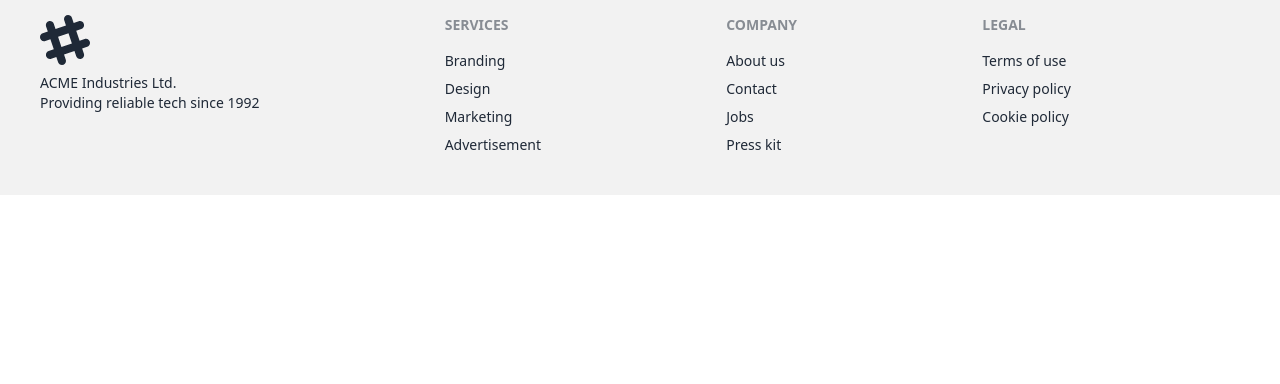
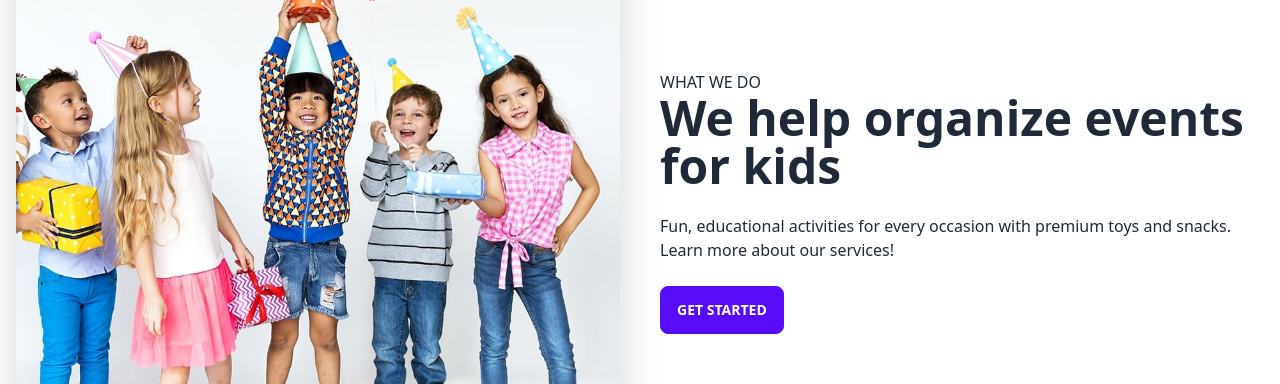
Before and after one commit to rh-abir/toy-marketplace, a React (Vite) app: page / in a window 1280 px wide. Shown: the part 1784-2168 px from the top of the page. Before the commit the page ends 1979 px from the top, so only its background shows below. Built offline with nearby package versions, Linux system fonts and the light colour scheme; no server answers.

Commit message:
adde wedo page

```diff
--- a/src/pages/Home/Home/Home.jsx
+++ b/src/pages/Home/Home/Home.jsx
@@ -1,6 +1,7 @@
 import Banner from "../Banner/Banner";
 import Gallery from "../Gallery/Gallery";
 import ShopCategoryTabs from "../ShopCategoryTabs/ShopCategoryTabs";
+import Wedo from "../Wedo/Wedo";
 
 
 const Home = () => {
@@ -8,6 +9,7 @@ const Home = () => {
         <div>
             <Banner></Banner>
             <Gallery></Gallery>
+            <Wedo></Wedo>
             <ShopCategoryTabs></ShopCategoryTabs>
         </div>
     );
--- a/src/pages/Home/ShopCategoryTabs/ShopCategoryCard.jsx
+++ b/src/pages/Home/ShopCategoryTabs/ShopCategoryCard.jsx
@@ -6,7 +6,7 @@ const ShopCategoryCard = ({cateoryData}) => {
 
     return (
         <div>
-            <h2>card category page</h2>
+            <h2>card category</h2>
         </div>
     );
 };
--- a/src/pages/Home/ShopCategoryTabs/ShopCategoryTabs.jsx
+++ b/src/pages/Home/ShopCategoryTabs/ShopCategoryTabs.jsx
@@ -52,16 +52,44 @@ const ShopCategoryTabs = () => {
           </div>
         </TabPanel>
         <TabPanel>
-          <h2>Unicorn</h2>
+        <div className="flex gap-5">
+            {categoryDatas?.map((cateoryData) => (
+              <ShopCategoryCard
+                key={cateoryData._id}
+                cateoryData={cateoryData}
+              ></ShopCategoryCard>
+            ))}
+          </div>
         </TabPanel>
         <TabPanel>
-          <h2>Teddy Bear</h2>
+        <div className="flex gap-5">
+            {categoryDatas?.map((cateoryData) => (
+              <ShopCategoryCard
+                key={cateoryData._id}
+                cateoryData={cateoryData}
+              ></ShopCategoryCard>
+            ))}
+          </div>
         </TabPanel>
         <TabPanel>
-          <h2>Dog</h2>
+        <div className="flex gap-5">
+            {categoryDatas?.map((cateoryData) => (
+              <ShopCategoryCard
+                key={cateoryData._id}
+                cateoryData={cateoryData}
+              ></ShopCategoryCard>
+            ))}
+          </div>
         </TabPanel>
         <TabPanel>
-          <h2>Hores</h2>
+        <div className="flex gap-5">
+            {categoryDatas?.map((cateoryData) => (
+              <ShopCategoryCard
+                key={cateoryData._id}
+                cateoryData={cateoryData}
+              ></ShopCategoryCard>
+            ))}
+          </div>
         </TabPanel>
       </Tabs>
     </div>
--- /dev/null
+++ b/src/pages/Home/Wedo/Wedo.jsx
@@ -0,0 +1,24 @@
+// import img from "../../../assets/img/wedo/img.jpg";
+import img from "../../../assets/img/wedo/hero.jpg";
+
+const Wedo = () => {
+  return (
+    <div className="hero h-full max-w-7xl mx-auto my-28">
+      <div className="hero-content gap-10">
+        <div className="w-1/2 ">
+          <img src={img} className=" rounded-lg shadow-2xl w-full" />
+        </div>
+        <div className="w-1/2">
+            <p>WHAT WE DO</p>
+          <h1 className="text-5xl font-bold">We help organize events for kids</h1>
+          <p className="py-6">
+          Fun, educational activities for every occasion with premium toys and snacks. Learn more about our services!
+          </p>
+          <button className="btn btn-primary">Get Started</button>
+        </div>
+      </div>
+    </div>
+  );
+};
+
+export default Wedo;
```
Also changed, not shown: src/assets/img/wedo/hero.jpg (added), src/assets/img/wedo/img.jpg (added).
